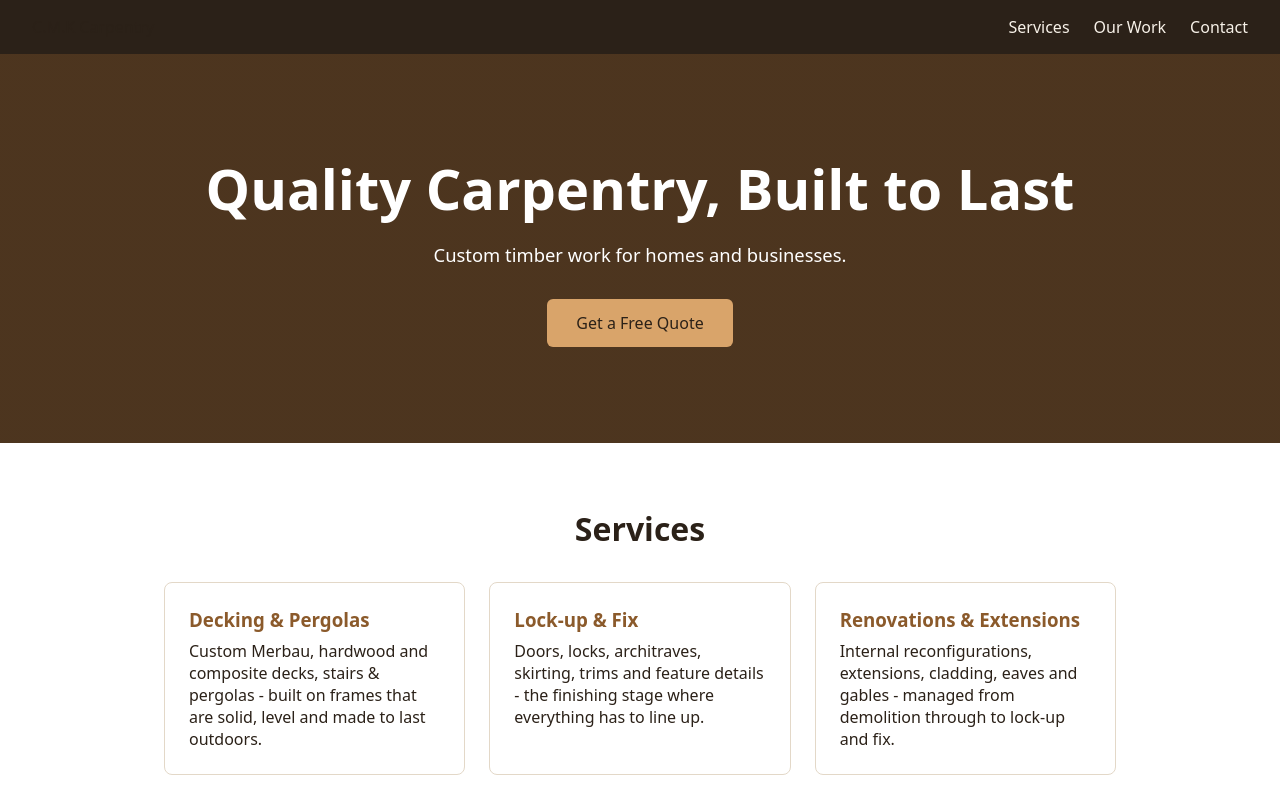
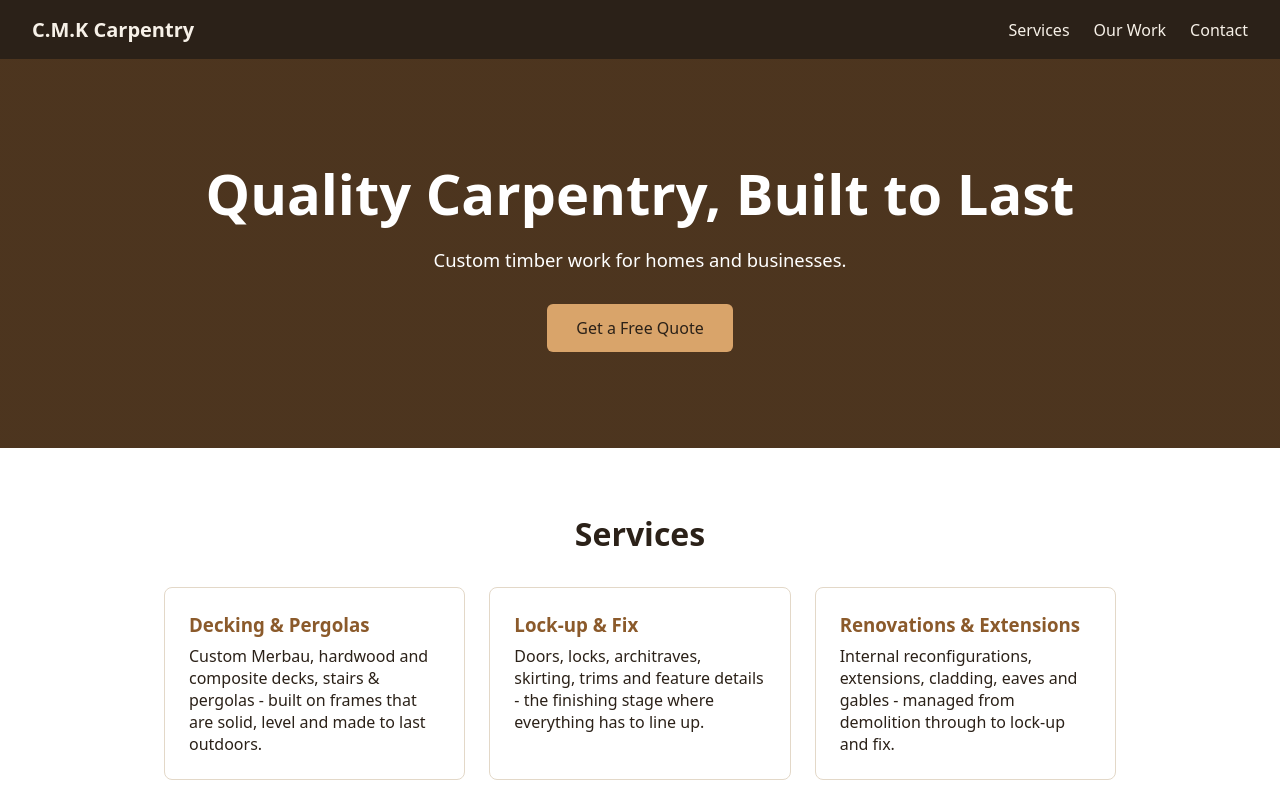
Before and after one commit to BeanedCans2005/CMK-CARPENTRY, a React (Vite) app in the folder cmk-carpentry-mock/: page / in a window 1280 px wide. Shown: the top 800 px of the page. Built offline with nearby package versions, Linux system fonts and the light colour scheme.

Commit message:
Fixed typos preventing full site functionality

```diff
--- a/cmk-carpentry-mock/src/App.jsx
+++ b/cmk-carpentry-mock/src/App.jsx
@@ -27,11 +27,11 @@ export default function App() {
   return (
     <>
     <header className="nav">
-      <span classnAME="logo">C.M.K Carpentry</span>
+      <span className="logo">C.M.K Carpentry</span>
       <button
       className="menu-toggle"
       aria-label="Toggle menu"
-      aria-expaned={menuOpen}
+      aria-expanded={menuOpen}
       aria-controls="primary-nav"
       onClick={() => setMenuOpen(!menuOpen)}
       >
```
